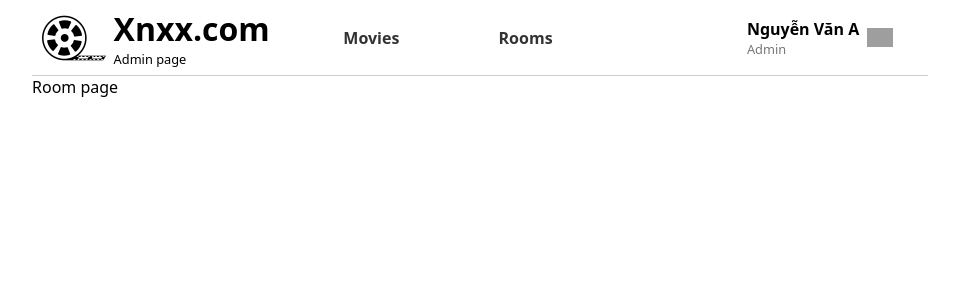
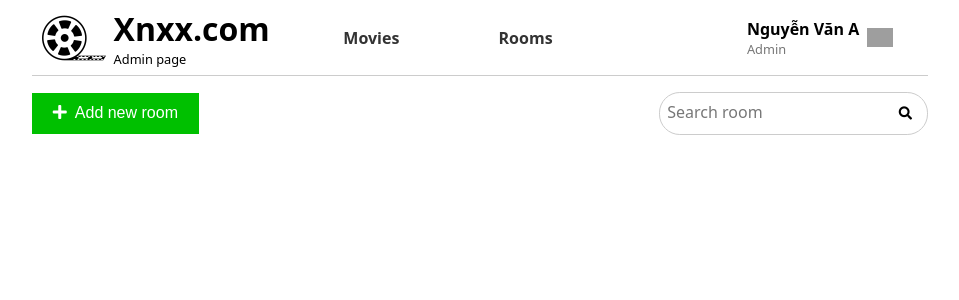
Before and after one commit to toabaobutchi/front-end-admin-page-film-website, a React (Vite) app: page /rooms in a window 1280 px wide. Shown: the top 300 px of the page, without its empty margins (160-1119 px from the left). Built offline with nearby package versions, Linux system fonts and the light colour scheme; grey boxes are pictures that could not be loaded.

Commit message:
create room action css

```diff
--- a/src/components/Input/Input.scss
+++ b/src/components/Input/Input.scss
@@ -13,6 +13,11 @@
 
 .input-group input {
   flex: 1;
+  width: 100%;
+  padding: 0.7rem 1rem;
+  outline: none;
+  border-radius: 1.3rem;
+  border: 0.2px solid var(--light-color);
 }
 
 .input-group input[type=radio],
--- a/src/pages/Home/Home.scss
+++ b/src/pages/Home/Home.scss
@@ -69,14 +69,6 @@
   flex-direction: column;
 }
 
-.form-info input, .movie-search-action input {
-  width: 100%;
-  padding: 0.7rem 1rem;
-  outline: none;
-  border-radius: 1.3rem;
-  border: 0.2px solid var(--light-color);
-}
-
 .form-info input:focus, .movie-search-action input:focus {
   border: 0.2px solid var(--primary-color);
 }
--- a/src/pages/Home/index.jsx
+++ b/src/pages/Home/index.jsx
@@ -26,6 +26,7 @@ function Home() {
   })
   const [movieInfo, setMovieInfo] = useState({})
   const [updateModal, setUpdateModal] = useState(false)
+
   const getMoviesData = () => {
     axios.get('http://localhost:3001/api/v1/admin/films')
       .then(res => {
@@ -46,7 +47,7 @@ function Home() {
 
   const handleToggleUpdateModal = async (id) => {
     setUpdateModal(prev => !prev)
-    if(!updateModal) {
+    if (!updateModal) {
       const categories = await http.get('/categories')
       setCategories(categories);
 
@@ -141,33 +142,6 @@ function Home() {
     <div className="movie-action">
       <div className="movie-add-action">
         <button onClick={handleToggleCreateModal} type="button"><i className="fas fa-plus"></i>&nbsp; Add new movie</button>
-        {
-          createModal && <Modal
-            handleToggleModal={handleToggleCreateModal}
-            header='Add new movie'
-            closeIcon={<i className="fas fa-times"></i>}
-            open={createModal} modalType='success'
-            footerButtons={[
-              {
-                props: {
-                  className: 'btn-success',
-                  form: 'add-movie-form'
-                },
-                title: 'Add'
-              },
-              {
-                props: {
-                  className: 'btn-danger',
-                  closeButton: true,
-                  onClick() { }
-                },
-                title: 'Cancel'
-              }
-            ]}
-          >
-            <CreateMovieForm handleSubmit={handleCreateSubmit} categories={categories} />
-          </Modal>
-        }
       </div>
 
       <FloatLabelInput label='Search movie'
@@ -195,6 +169,34 @@ function Home() {
         open: false
       })} />}
     </ToastContainer>
+
+    {
+      createModal && <Modal
+        handleToggleModal={handleToggleCreateModal}
+        header='Add new movie'
+        closeIcon={<i className="fas fa-times"></i>}
+        open={createModal} modalType='success'
+        footerButtons={[
+          {
+            props: {
+              className: 'btn-success',
+              form: 'add-movie-form'
+            },
+            title: 'Add'
+          },
+          {
+            props: {
+              className: 'btn-danger',
+              closeButton: true,
+              onClick() { }
+            },
+            title: 'Cancel'
+          }
+        ]}
+      >
+        <CreateMovieForm handleSubmit={handleCreateSubmit} categories={categories} />
+      </Modal>
+    }
 
     {
       updateModal && <Modal
--- a/src/pages/Room/Room.scss
+++ b/src/pages/Room/Room.scss
@@ -0,0 +1,44 @@
+.room-action {
+  display: flex;
+  align-items: center;
+  justify-content: space-between;
+  padding: 1rem 0;
+}
+
+.room-action-add-btn {
+  padding: 0.7rem 1.3rem;
+  border: none;
+  outline: none;
+  cursor: pointer;
+  font-size: 1rem;
+}
+
+.room-action-add-btn:hover {
+  background-color: #fff;
+  color: var(--success-color);
+  border: 0.2px solid var(--success-color);
+}
+
+.room-action .input-group {
+  width: 30%;
+}
+
+.room-action-search {
+  position: relative;
+}
+
+.room-action-search button {
+  position: absolute;
+  top: 50%;
+  right: 0;
+  transform: translateY(-50%);
+  padding: 0.7rem 1rem;
+  background-color: transparent;
+  border: none;
+  outline: none;
+  cursor: pointer;
+}
+
+.room-action-search input:focus {
+  border: 0.2px solid var(--primary-color);
+}
--- a/src/pages/Room/index.jsx
+++ b/src/pages/Room/index.jsx
@@ -1,7 +1,13 @@
 import './Room.scss'
+import FloatLabelInput from './../../components/Input/FloatLabelInput/index';
 function Room() {
   return (<>
-    Room page
+    <div className='room-action'>
+      <button className='room-action-add-btn btn-success'><i className="fas fa-plus"></i>&nbsp; Add new room</button>
+      <FloatLabelInput label='Search room' inputAttributes={{id: 'room-search'}} additionalClasses='room-action-search'>
+        <button type="button"><i className="fas fa-search"></i></button>
+      </FloatLabelInput>
+    </div>
   </>);
 }
 
```
